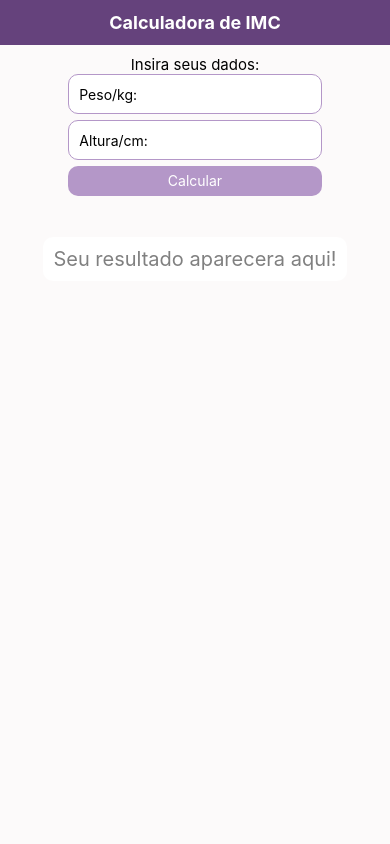
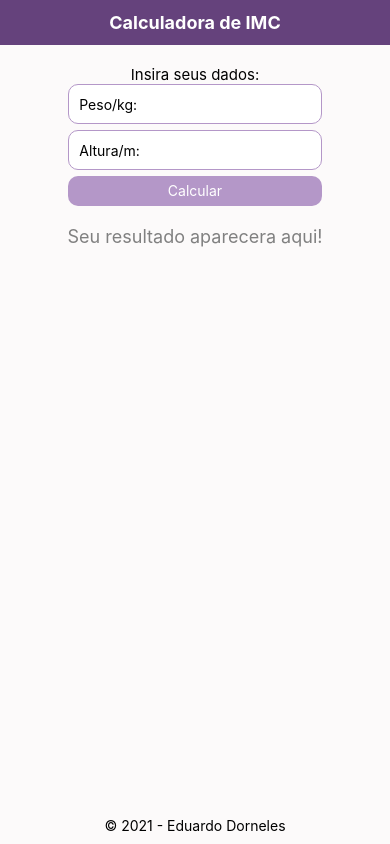
Before and after one commit to edusdorneles/calculadora-imc, a React Native app: screen / in a window 390 px wide. Built offline with nearby package versions, Linux system fonts and the light colour scheme.

Commit message:
App finalizado

```diff
--- a/App.js
+++ b/App.js
@@ -1,116 +1,63 @@
 import React, { useState, useRef } from 'react';
-import { StyleSheet, Text, View, TextInput, TouchableOpacity, StatusBar } from 'react-native';
+import { Text, View, TextInput, TouchableOpacity } from 'react-native';
+import Header from './components/Header/Header';
+import Footer from './components/Footer/Footer';
+import styles from './styles';
 
 export default function App() {
   const [peso, setPeso] = useState(0);
   const [altura, setAltura] = useState(0);
+  const [resultado, setResultado] = useState(0)
+  const [resultadoText, setResultadoText] = useState('');
 
   const inputPeso = useRef();
   const inputAltura = useRef();
 
-  const calculaImc = () => {
+  const calculaImc = () => {;
+    let imc = parseFloat(peso.replace(',', '.')) / (parseFloat(altura.replace(',', '.')) * parseFloat(altura.replace(',', '.')));
+    setResultado(imc.toFixed(0));
+
+    if(imc <= 18.5) {
+      setResultadoText('Abaixo do peso');
+    } else if (imc > 18.5 && imc <= 24.9) {
+      setResultadoText('Peso normal');
+    } else if (imc >= 25 && imc <= 29.9) {
+      setResultadoText('Sobrepeso');
+    } else if (imc >= 30 && imc <= 34.9) {
+      setResultadoText('Obesidade I');
+    } else if (imc >= 35 && imc <= 39.9) {
+      setResultadoText('Obesidade II');
+    } else {
+      setResultadoText('Obesidade III');
+    }
+
     inputPeso.current.clear();
     inputAltura.current.clear();
   }
 
   return (
     <View style={styles.container}>
-      <StatusBar backgroundColor="#65427C" />
-      <View style={styles.header}>
-        <Text style={styles.headerTitle}>Calculadora de IMC</Text>
-      </View>
+      <Header />
 
       <View style={styles.containerForm}>
         <Text style={styles.formTitle}>Insira seus dados:</Text>
-        <TextInput ref={inputPeso} onChange={(e) => {setPeso(e.target.value)}} style={styles.inputImc} placeholder="Peso/kg:" keyboardType="numeric" />
-        <TextInput ref={inputAltura} onChange={(e) => {setAltura(e.target.value)}} style={styles.inputImc} placeholder="Altura/cm:" keyboardType="numeric" />
+        <TextInput ref={inputPeso} onChangeText={(e) => {setPeso(e)}} style={styles.inputImc} placeholder="Peso/kg:" keyboardType="numeric" />
+        <TextInput ref={inputAltura} onChangeText={(e) => {setAltura(e)}} style={styles.inputImc} placeholder="Altura/m:" keyboardType="numeric" />
         <TouchableOpacity style={styles.btnImc} onPress={() => {calculaImc()}}>
           <Text style={styles.btnImcText}>Calcular</Text>
         </TouchableOpacity>
       </View>
 
       <View style={styles.containerResult}>
-        <Text style={styles.resultText}>Seu resultado aparecera aqui!</Text>
+        <Text style={styles.resultText}>
+          { resultado === 0 ? '' : `Seu IMC é: ${resultado}` }
+        </Text>
+        <Text style={styles.resultText}>
+          { resultadoText === '' ? 'Seu resultado aparecera aqui!' : resultadoText }
+        </Text>
       </View>
+
+      <Footer />
     </View>
   );
 }
-
-const styles = StyleSheet.create({
-  // Container geral e cabeçalho
-  container: {
-    width: '100%',
-    height: '100%',
-    backgroundColor: '#fcfafa',
-  },
-
-  header: {
-    width: '100%',
-    height: 45,
-    backgroundColor: '#65427C',
-    marginBottom: 10,
-  },
-
-  headerTitle: {
-    fontSize: 18,
-    fontWeight: 'bold',
-    color: 'white',
-    textAlign: 'center',
-    lineHeight: 45,
-  },
-
-
-  // Formulário
-  containerForm: {
-    display: 'flex',
-    justifyContent: 'center',
-    alignItems: 'center',
-  },
-
-  formTitle: {
-    textAlign: 'center',
-    fontSize: 15,
-  },
-
-  inputImc: {
-    width: '65%',
-    backgroundColor: 'white',
-    marginBottom: 6,
-    height: 40,
-    padding: 10,
-    borderRadius: 10,
-    borderWidth: 1,
-    borderStyle: 'solid',
-    borderColor: '#B497C8',
-  },
-
-  btnImc: {
-    width: '65%',
-    height: 30,
-    backgroundColor: '#B497C8',
-    borderRadius: 10,
-  },
-
-  btnImcText: {
-    color: 'white',
-    textAlign: 'center',
-    lineHeight: 30,
-  },
-
-
-  // Resultado
-  containerResult: {
-    height: '15%',
-    display: 'flex',
-    alignItems: 'center',
-    justifyContent: 'center',
-  },
-
-  resultText: {
-    fontSize: 20,
-    padding: 10,
-    backgroundColor: 'white',
-    borderRadius: 10,
-    color: 'gray',
-  }
-});
--- /dev/null
+++ b/components/Footer/Footer.js
@@ -0,0 +1,13 @@
+import React from 'react';
+import { View, Text } from "react-native";
+import styles from './styles';
+
+const Footer = () => {
+    return (
+        <View style={styles.containerFooter}>
+            <Text style={styles.footerText}>© 2021 - Eduardo Dorneles</Text>
+        </View>
+    )
+}
+
+export default Footer;
--- /dev/null
+++ b/components/Footer/styles.js
@@ -0,0 +1,17 @@
+import { StyleSheet } from "react-native";
+
+const styles = StyleSheet.create({
+    containerFooter: {
+        position: 'absolute',
+        left: 0,
+        right: 0,
+        bottom: 0,
+        padding: 10,
+    },
+
+    footerText: {
+        textAlign: 'center',
+    },
+});
+
+export default styles;
--- /dev/null
+++ b/components/Header/Header.js
@@ -0,0 +1,17 @@
+import React from 'react'
+import { View, StatusBar, Text } from 'react-native';
+
+import styles from './styles';
+
+const Header = () => {
+    return (
+        <View>
+            <StatusBar backgroundColor="#65427C" />
+            <View style={styles.header}>
+                <Text style={styles.headerTitle}>Calculadora de IMC</Text>
+            </View>
+        </View>
+    )
+}
+
+export default Header;
--- /dev/null
+++ b/components/Header/styles.js
@@ -0,0 +1,20 @@
+import { StyleSheet } from "react-native";
+
+const styles = StyleSheet.create({
+    header: {
+        width: '100%',
+        height: 45,
+        backgroundColor: '#65427C',
+        marginBottom: 20,
+    },
+
+    headerTitle: {
+        fontSize: 18,
+        fontWeight: 'bold',
+        color: 'white',
+        textAlign: 'center',
+        lineHeight: 45,
+    },
+});
+
+export default styles;
--- /dev/null
+++ b/styles.js
@@ -0,0 +1,65 @@
+import { StyleSheet } from "react-native";
+
+const styles = StyleSheet.create({
+    container: {
+        width: '100%',
+        height: '100%',
+        backgroundColor: '#fcfafa',
+    },
+
+
+    // Formulário
+    containerForm: {
+        display: 'flex',
+        justifyContent: 'center',
+        alignItems: 'center',
+    },
+
+    formTitle: {
+        textAlign: 'center',
+        fontSize: 15,
+    },
+
+    inputImc: {
+        width: '65%',
+        backgroundColor: 'white',
+        marginBottom: 6,
+        height: 40,
+        padding: 10,
+        borderRadius: 10,
+        borderWidth: 1,
+        borderStyle: 'solid',
+        borderColor: '#B497C8',
+    },
+
+    btnImc: {
+        width: '65%',
+        height: 30,
+        backgroundColor: '#B497C8',
+        borderRadius: 10,
+    },
+
+    btnImcText: {
+        color: 'white',
+        textAlign: 'center',
+        lineHeight: 30,
+    },
+
+
+    // Resultado
+    containerResult: {
+        marginTop: 20,
+        display: 'flex',
+        alignItems: 'center',
+        justifyContent: 'center',
+    },
+
+    resultText: {
+        width: '80%',
+        fontSize: 18,
+        textAlign: 'center',
+        color: 'gray',
+    },
+});
+
+export default styles;
```
